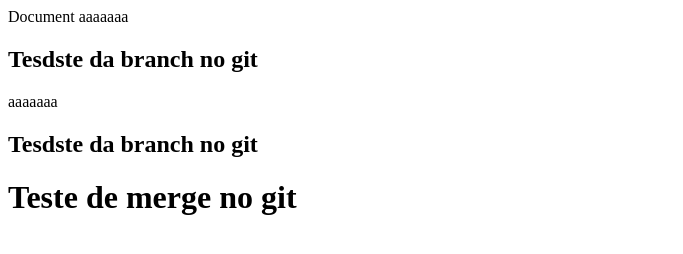
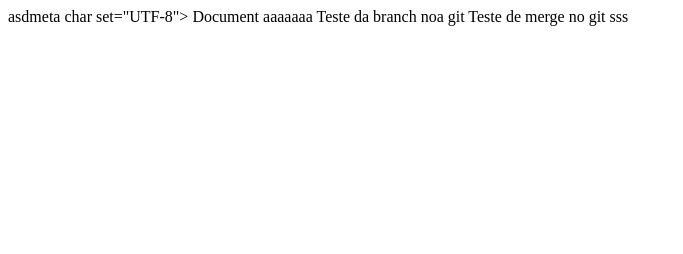
Before and after one commit to BrianSantosSilva/gitTeste, a plain HTML site: page gitNaPratica/index.html in a window 1280 px wide. Shown: the whole page, without its empty margins (0-683 px from the left). Drawn offline with Linux system fonts and the light colour scheme.

Commit message:
teste commit

```diff
--- a/gitNaPratica/index.html
+++ b/gitNaPratica/index.html
@@ -1,16 +1,15 @@
 <!DOCTYPE html>
 <html lang="en">
 <head>
-    <mesdtaaaaaahttp-equiv="X-UA-Compatible" content="IE=edge">
-    <mesdta name="viewport" content="width=device-width, initial-scale=1.0">
-    <titsdale>Document</title>
-</heaasdd>
-<bodyasda>
+    asdmeta char  set="UTF-8">
+    <meta http-equisadv="X-UA-Compatible" content="IE=edge">
+    <msd eta name="viewport" content="width=device-width, initial-scale=1.0">
+    <tsdaitle>Document</title>
+</head>
+<bosdady>
     aaaaaaa
-    <h2>Tesdste da branch no git</h2>
-  aaaaaaa
-    <h2>Tesdste da branch no git</h2>
-    <h1>Teste de merge no git</h1>
-
+    <h2aaaa>Teste da branch noa git</h2>
+    <h1sda>Teste de merge no git</h1>
+   sss
 </body>
 </html>
```
